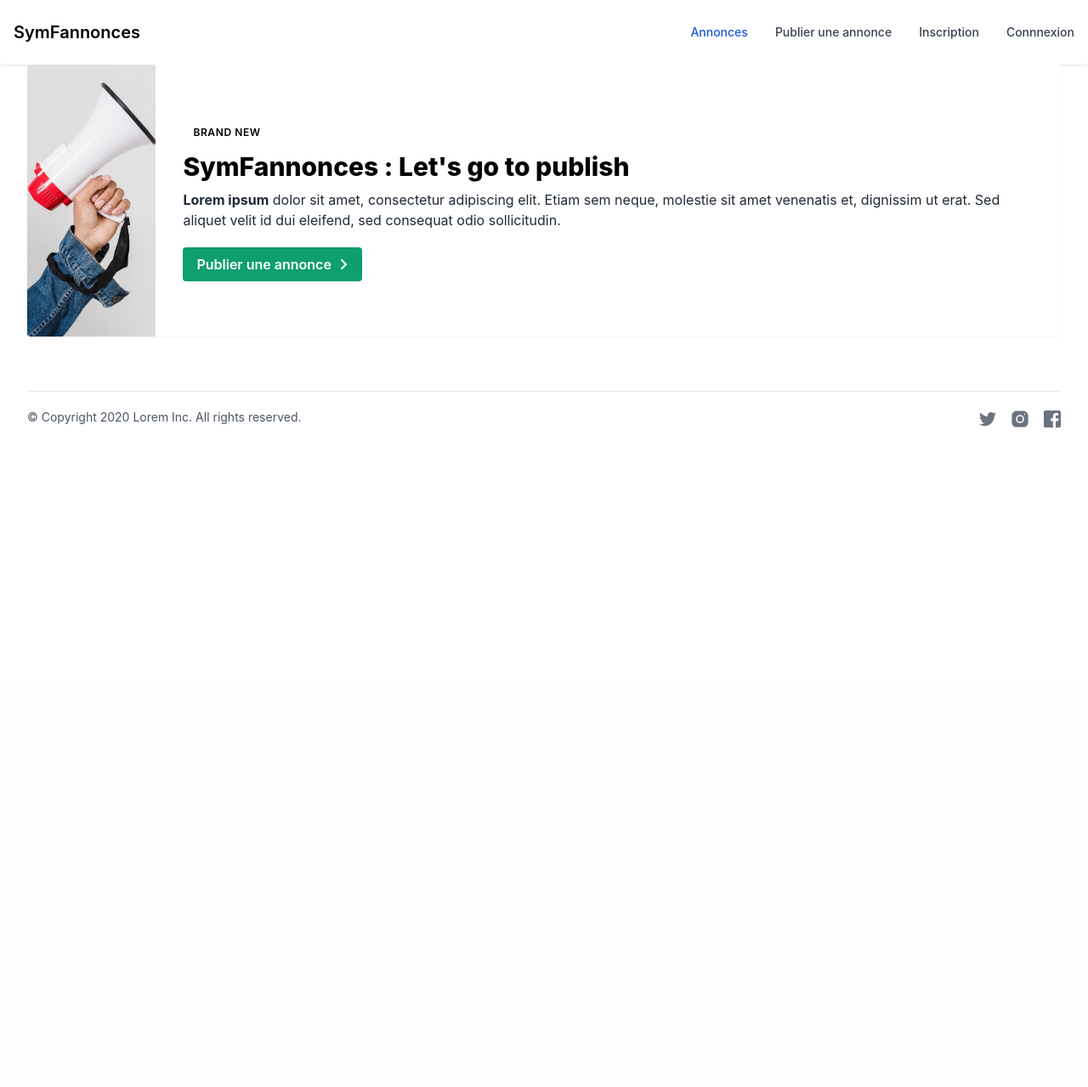
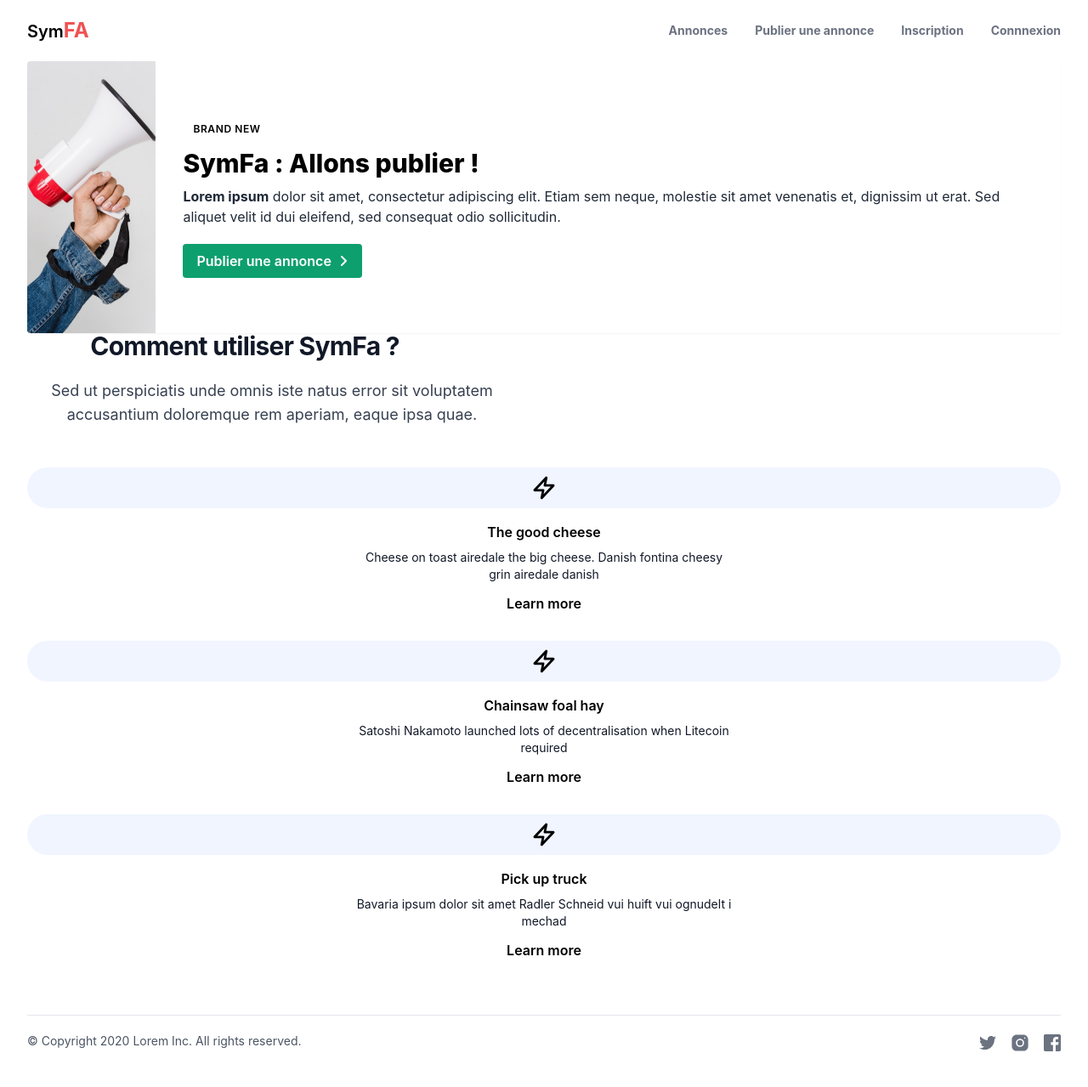
Before and after one commit to ismailo-git/symfannonces, a Symfony app: template templates/home/index.html.twig in a window 1280 px wide. Shown: the whole page at 85% size. Before the commit the page ends 503 px from the top, so only its background shows below. Run offline with Twig, Linux system fonts and the light colour scheme; the template is opened without the code that fills it, so the values that code supplies are empty; some libraries are stand-ins or nearby versions.

Commit message:
Fin de la journée

```diff
--- a/src/Controller/ProfileController.php
+++ b/src/Controller/ProfileController.php
@@ -11,8 +11,6 @@ class ProfileController extends AbstractController
     #[Route('/votre-profil', name: 'app_profile')]
     public function index(): Response
     {
-        return $this->render('profile/index.html.twig', [
-            'controller_name' => 'ProfileController',
-        ]);
+        return $this->render('profile/index.html.twig');
     }
 }
--- a/templates/home/index.html.twig
+++ b/templates/home/index.html.twig
@@ -21,7 +21,7 @@
 					</p>
 				</div>
 				<h5 class="mb-3 text-3xl font-extrabold leading-none sm:text-4xl">
-					SymFannonces : Let's go to publish
+					SymFa : Allons publier !
 				</h5>
 				<p class="mb-5 text-gray-800">
 					<span class="font-bold">Lorem ipsum</span>
@@ -40,6 +40,59 @@
 	</div>
 
 	<!--End Home-->
+
+	<!--How to use Section-->
+	<div class="px-4 py-16 mx-auto sm:max-w-xl md:max-w-full lg:max-w-screen-xl md:px-24 lg:px-8 lg:py-20">
+		<div class="max-w-xl mb-10 md:mx-auto sm:text-center lg:max-w-2xl md:mb-12">
+			<h2 class="max-w-lg mb-6 font-sans text-3xl font-bold leading-none tracking-tight text-gray-900 sm:text-4xl md:mx-auto">
+				Comment utiliser SymFa ?
+			</h2>
+			<p class="text-base text-gray-700 md:text-lg">
+				Sed ut perspiciatis unde omnis iste natus error sit voluptatem accusantium doloremque rem aperiam, eaque ipsa quae.
+			</p>
+		</div>
+		<div class="grid gap-8 row-gap-8 lg:grid-cols-3">
+			<div class="sm:text-center">
+				<div class="flex items-center justify-center w-16 h-16 mb-4 rounded-full bg-indigo-50 sm:mx-auto sm:w-24 sm:h-24">
+					<svg class="w-12 h-12 text-deep-purple-accent-400 sm:w-20 sm:h-20" stroke="currentColor" viewbox="0 0 52 52">
+						<polygon stroke-width="3" stroke-linecap="round" stroke-linejoin="round" fill="none" points="29 13 14 29 25 29 23 39 38 23 27 23"></polygon>
+					</svg>
+				</div>
+				<h6 class="mb-2 font-semibold leading-5">The good cheese</h6>
+				<p class="max-w-md mb-3 text-sm text-gray-900 sm:mx-auto">
+					Cheese on toast airedale the big cheese. Danish fontina cheesy grin airedale danish
+				</p>
+				<a href="/" aria-label="" class="inline-flex items-center font-semibold transition-colors duration-200 text-deep-purple-accent-400 hover:text-deep-purple-800">Learn more</a>
+			</div>
+			<div class="sm:text-center">
+				<div class="flex items-center justify-center w-16 h-16 mb-4 rounded-full bg-indigo-50 sm:mx-auto sm:w-24 sm:h-24">
+					<svg class="w-12 h-12 text-deep-purple-accent-400 sm:w-20 sm:h-20" stroke="currentColor" viewbox="0 0 52 52">
+						<polygon stroke-width="3" stroke-linecap="round" stroke-linejoin="round" fill="none" points="29 13 14 29 25 29 23 39 38 23 27 23"></polygon>
+					</svg>
+				</div>
+				<h6 class="mb-2 font-semibold leading-5">Chainsaw foal hay</h6>
+				<p class="max-w-md mb-3 text-sm text-gray-900 sm:mx-auto">
+					Satoshi Nakamoto launched lots of decentralisation when Litecoin required
+				</p>
+				<a href="/" aria-label="" class="inline-flex items-center font-semibold transition-colors duration-200 text-deep-purple-accent-400 hover:text-deep-purple-800">Learn more</a>
+			</div>
+			<div class="sm:text-center">
+				<div class="flex items-center justify-center w-16 h-16 mb-4 rounded-full bg-indigo-50 sm:mx-auto sm:w-24 sm:h-24">
+					<svg class="w-12 h-12 text-deep-purple-accent-400 sm:w-20 sm:h-20" stroke="currentColor" viewbox="0 0 52 52">
+						<polygon stroke-width="3" stroke-linecap="round" stroke-linejoin="round" fill="none" points="29 13 14 29 25 29 23 39 38 23 27 23"></polygon>
+					</svg>
+				</div>
+				<h6 class="mb-2 font-semibold leading-5">Pick up truck</h6>
+				<p class="max-w-md mb-3 text-sm text-gray-900 sm:mx-auto">
+					Bavaria ipsum dolor sit amet Radler Schneid vui huift vui ognudelt i mechad
+				</p>
+				<a href="/" aria-label="" class="inline-flex items-center font-semibold transition-colors duration-200 text-deep-purple-accent-400 hover:text-deep-purple-800">Learn more</a>
+			</div>
+		</div>
+	</div>
+
+
+	<!--How to use end-->
 
 	<!--Footer-->
 
--- a/templates/layouts/_navbar.html.twig
+++ b/templates/layouts/_navbar.html.twig
@@ -1,7 +1,8 @@
-<nav class="bg-white border-gray-200 px-2 sm:px-4 py-6 rounded dark:bg-gray-800 shadow">
+<nav class="px-4 py-5 mx-auto sm:max-w-xl md:max-w-full lg:max-w-screen-xl md:px-24 lg:px-8">
 	<div class="container flex flex-wrap justify-between items-center mx-auto">
 		<a href="{{path('app_home')}}" class="flex items-center">
-			<span class="self-center text-xl font-semibold whitespace-nowrap dark:text-white">SymFannonces</span>
+			<span class="self-center text-xl font-semibold whitespace-nowrap dark:text-white">Sym<span class="text-red-500 font-bold uppercase text-2xl">Fa</span>
+			</span>
 		</a>
 		<button data-collapse-toggle="mobile-menu" type="button" class="inline-flex items-center p-2 ml-3 text-sm text-gray-500 rounded-lg md:hidden hover:bg-gray-100 focus:outline-none focus:ring-2 focus:ring-gray-200 dark:text-gray-400 dark:hover:bg-gray-700 dark:focus:ring-gray-600" aria-controls="mobile-menu" aria-expanded="false">
 			<span class="sr-only">Open main menu</span>
@@ -15,11 +16,12 @@
 		<div class="hidden w-full md:block md:w-auto" id="mobile-menu">
 			<ul class="flex flex-col mt-4 md:flex-row md:space-x-8 md:mt-0 md:text-sm md:font-medium">
 				<li>
-					<a href="{{path('app_advert')}}" class="block py-2 pr-4 pl-3 text-white bg-blue-700 rounded md:bg-transparent md:text-blue-700 md:p-0 dark:text-white" aria-current="page">Annonces</a>
+					<a href="{{path('app_advert')}}" class="block py-2 pr-4 pl-3 rounded md:bg-transparent md:p-0 text-gray-500 font-bold text-sm" aria-current="page">Annonces</a>
 
 				</li>
 				<li>
-					<a href="{{path('create_advert')}}" class="block py-2 pr-4 pl-3 text-gray-700 border-b border-gray-100 hover:bg-gray-50 md:hover:bg-transparent md:border-0 md:hover:text-blue-700 md:p-0 dark:text-gray-400 md:dark:hover:text-white dark:hover:bg-gray-700 dark:hover:text-white md:dark:hover:bg-transparent dark:border-gray-700">Publier une annonce</a>
+					<a href="{{path('create_advert')}}" class="block py-2 pr-4 pl-3 rounded md:bg-transparent md:p-0 text-gray-500 font-bold texts-sm">Publier une annonce</a>
+
 
 				</li>
 				{% if app.user %}
@@ -38,17 +40,26 @@
 							</div>
 							<ul class="py-1" aria-labelledby="dropdown">
 								<li>
-									<a href="{{path('admin_advert')}}" class="block py-2 px-4 text-sm text-gray-700 hover:bg-gray-100 dark:hover:bg-gray-600 dark:text-gray-200 dark:hover:text-white">Vos annonces</a>
+									<a href="{{path('admin_advert')}}" class="block py-2 px-4 text-sm text-gray-700 hover:bg-gray-100 dark:hover:bg-gray-600 dark:text-gray-200 dark:hover:text-white">
+										<i class="fa-solid fa-bullhorn mr-2"></i>Vos annonces</a>
+
 
 								</li>
 								<li>
-									<a href="#" class="block py-2 px-4 text-sm text-gray-700 hover:bg-gray-100 dark:hover:bg-gray-600 dark:text-gray-200 dark:hover:text-white">Votre profil</a>
+									<a href="{{path('app_profile')}}" class="block py-2 px-4 text-sm text-gray-700 hover:bg-gray-100 dark:hover:bg-gray-600 dark:text-gray-200 dark:hover:text-white">
+
+										<i class="fa-solid fa-user mr-2"></i>Votre profil</a>
+
 								</li>
 								<li>
-									<a href="#" class="block py-2 px-4 text-sm text-gray-700 hover:bg-gray-100 dark:hover:bg-gray-600 dark:text-gray-200 dark:hover:text-white">Parametres</a>
+									<a href="#" class="block py-2 px-4 text-sm text-gray-700 hover:bg-gray-100 dark:hover:bg-gray-600 dark:text-gray-200 dark:hover:text-white">
+										<i class="fa-solid fa-gears mr-2"></i>Parametres</a>
+
 								</li>
 								<li>
-									<a href="{{path('app_logout')}}" class="block py-2 px-4 text-sm text-gray-700 hover:bg-gray-100 dark:hover:bg-gray-600 dark:text-gray-200 dark:hover:text-white">Déconnexion</a>
+									<a href="{{path('app_logout')}}" class="block py-2 px-4 text-sm text-gray-700 hover:bg-gray-100 dark:hover:bg-gray-600 dark:text-gray-200 dark:hover:text-white">
+										<i class="fa-solid fa-power-off mr-2"></i>Déconnexion</a>
+
 								</li>
 							</ul>
 						</div>
@@ -67,10 +78,12 @@
 			</li>
 		{% else %}
 			<li>
-				<a href="{{path('app_register')}}" class="block py-2 pr-4 pl-3 text-gray-700 border-b border-gray-100 hover:bg-gray-50 md:hover:bg-transparent md:border-0 md:hover:text-blue-700 md:p-0 dark:text-gray-400 md:dark:hover:text-white dark:hover:bg-gray-700 dark:hover:text-white md:dark:hover:bg-transparent dark:border-gray-700">Inscription</a>
+				<a href="{{path('app_register')}}" class="block py-2 pr-4 pl-3 rounded md:bg-transparent md:p-0 text-gray-500 font-bold text-sm">Inscription</a>
+
 			</li>
 			<li>
-				<a href="{{path('app_login')}}" class="block py-2 pr-4 pl-3 text-gray-700 hover:bg-gray-50 md:hover:bg-transparent md:border-0 md:hover:text-blue-700 md:p-0 dark:text-gray-400 md:dark:hover:text-white dark:hover:bg-gray-700 dark:hover:text-white md:dark:hover:bg-transparent">Connnexion</a>
+				<a href="{{path('app_login')}}" class="block py-2 pr-4 pl-3 rounded md:bg-transparent md:p-0 text-gray-500 font-bold text-sm">Connnexion</a>
+
 			</li>
 		{% endif %}
 	</ul>
```
Also changed, not shown: src/Controller/AdminAdvertController.php (+46 -0 lines), templates/admin_advert/edit.html.twig (added, +108 -0 lines), templates/admin_advert/index.html.twig (+3 -9 lines), templates/profile/index.html.twig (+36 -13 lines), public/uploads/annonces/pexels-tima-miroshnichenko-6169668-62c85f4b454d9914616277.jpg (added), templates/advert/update.html.twig (deleted).
